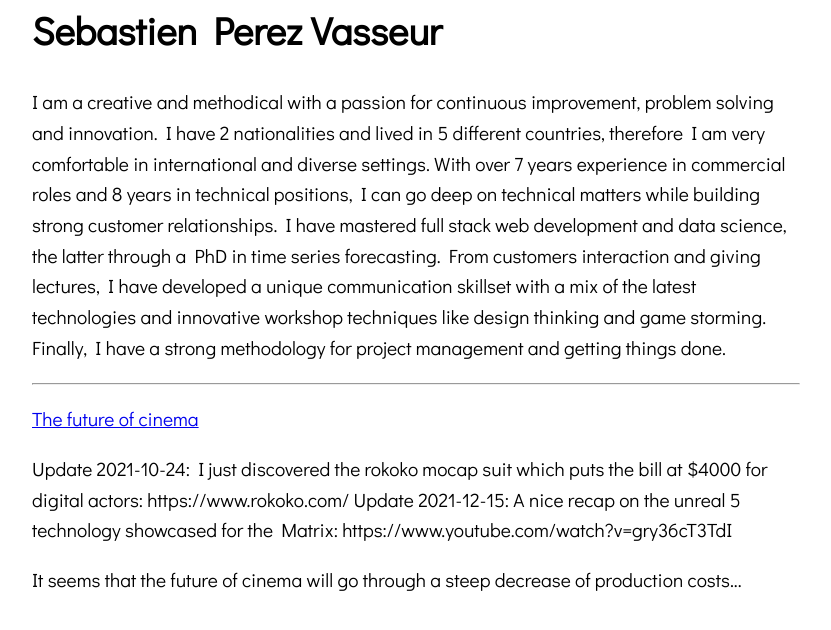
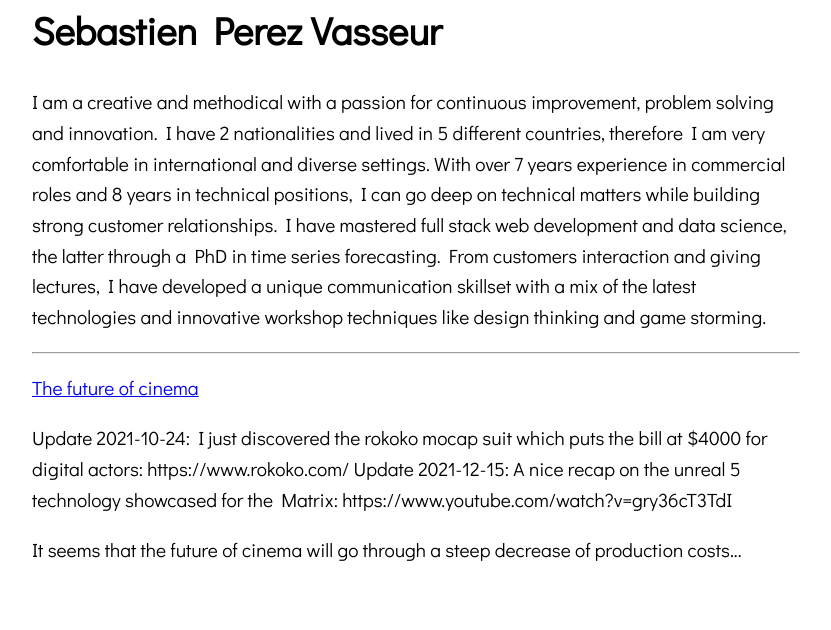
Before and after one commit to rezpe/rezpe.github.io, a Jekyll site: the page built from index.md, in a window 1280 px wide. Shown: the top 630 px of the page, without its empty margins (224-1055 px from the left). Built offline with Jekyll 4.4.1, drawn with Linux system fonts in a browser that asks for light colours.

Commit message:
Update home.html

```diff
--- a/_layouts/home.html
+++ b/_layouts/home.html
@@ -23,8 +23,7 @@ body {
         relationships. I have mastered full stack web development and data science, the latter through
         a PhD in time series forecasting. From customers interaction and giving lectures, I have developed
         a unique communication skillset with a mix of the latest technologies and innovative workshop
-        techniques like design thinking and game storming. Finally, I have a strong methodology for
-        project management and getting things done.
+        techniques like design thinking and game storming.
     </p>
     <hr />
 </p>
```
